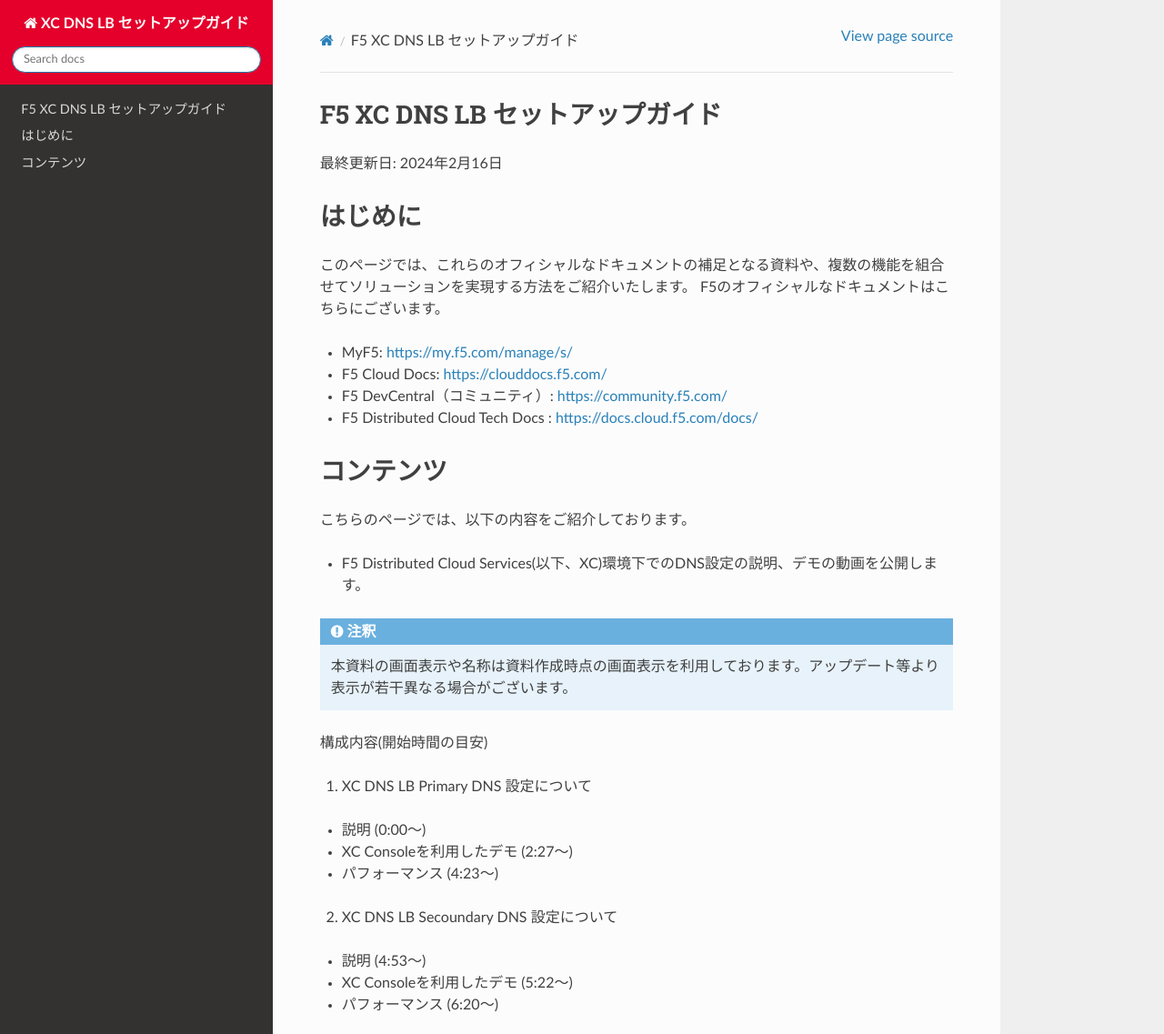
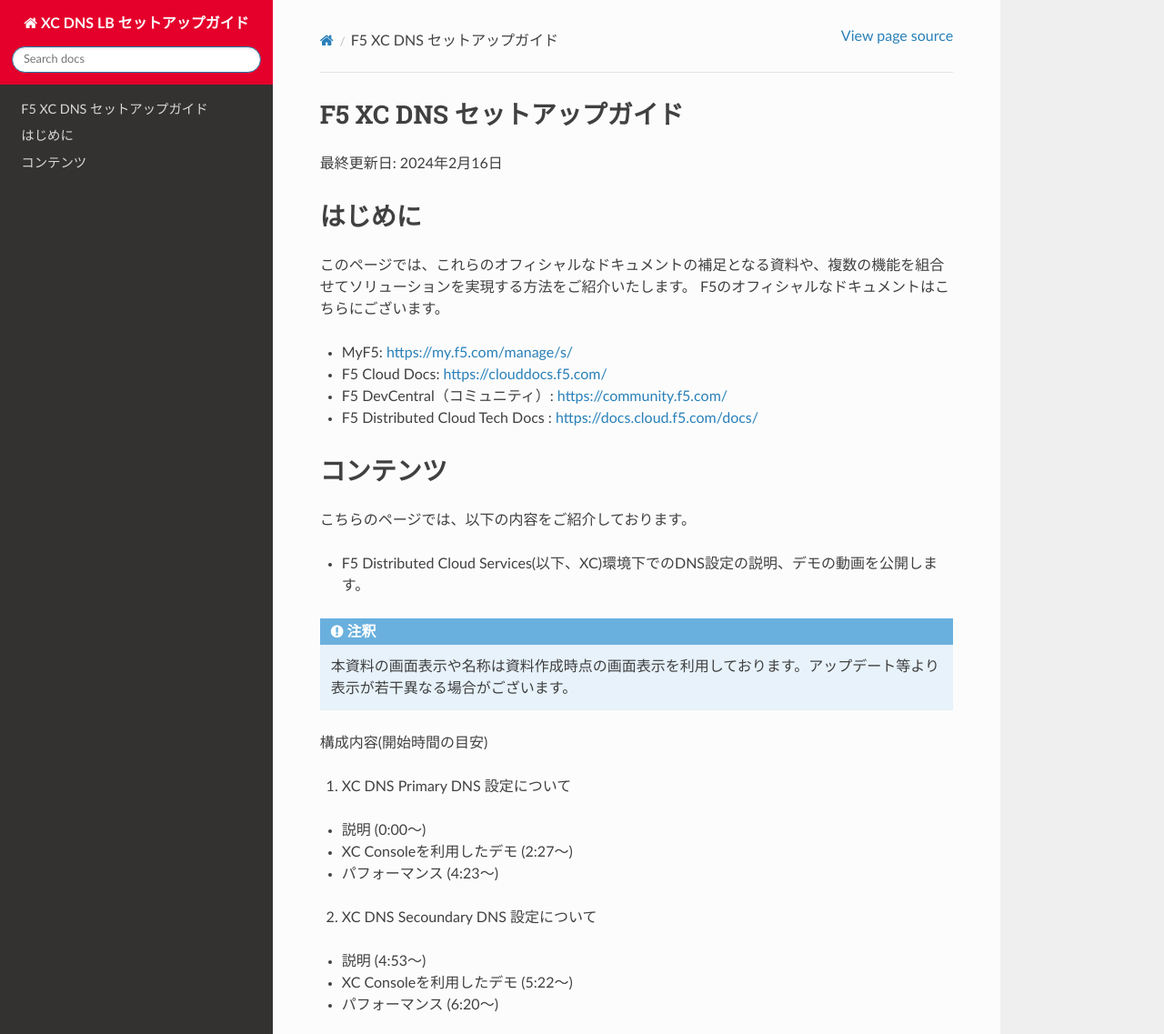
Before and after one commit to BeF5/f5j-xc-dns, a Sphinx documentation site: the page built from docs/index.rst, in a window 1280 px wide and 1400 px high, cut to the strip 0-1137 px from the top of the window. Shown: the whole strip at 91% size. Built offline with Sphinx 7.4.7 and the Read the Docs theme 2.0.0, drawn with Linux system fonts in a browser that asks for light colours.

```diff
--- a/docs/index.rst
+++ b/docs/index.rst
@@ -1,4 +1,4 @@
-F5 XC DNS LB セットアップガイド
+F5 XC DNS セットアップガイド
 ==============================================
 最終更新日: 2024年2月16日
 
@@ -27,13 +27,13 @@ F5のオフィシャルなドキュメントはこちらにございます。
 
 構成内容(開始時間の目安)
 
-1. XC DNS LB Primary DNS 設定について
+1. XC DNS Primary DNS 設定について
 
 - 説明 (0:00〜)
 - XC Consoleを利用したデモ (2:27〜)
 - パフォーマンス (4:23〜)
 
-2. XC DNS LB Secoundary DNS 設定について
+2. XC DNS Secoundary DNS 設定について
 
 - 説明 (4:53〜)
 - XC Consoleを利用したデモ (5:22〜)
```
